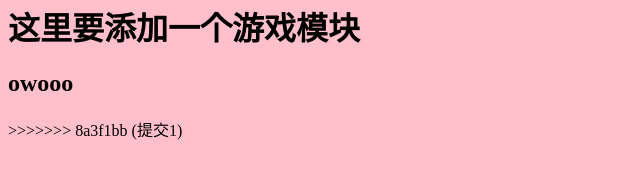
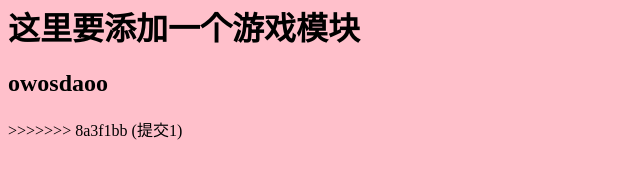
Before and after one commit to ningzeyuan/yueshan, a plain HTML site: page index.html in a window 1280 px wide. Shown: the part 310-488 px from the top of the page, 0-640 px from the left. Drawn offline with Linux system fonts and the light colour scheme.

Commit message:
令狐冲

```diff
--- a/index.html
+++ b/index.html
@@ -20,7 +20,7 @@
     <body style="background-color:pink;">
        <h1>zhehsi</h1>
        <h1>这里要添加一个游戏模块</h1>
-       <h2>owooo</h2>
+       <h2>owosdaoo</h2>
 </body>
 </html>
 >>>>>>> 8a3f1bb (提交1)
```
